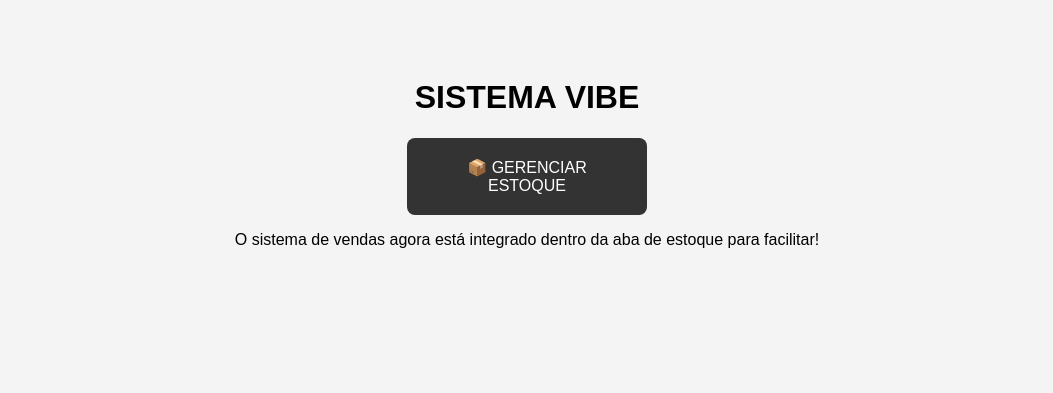
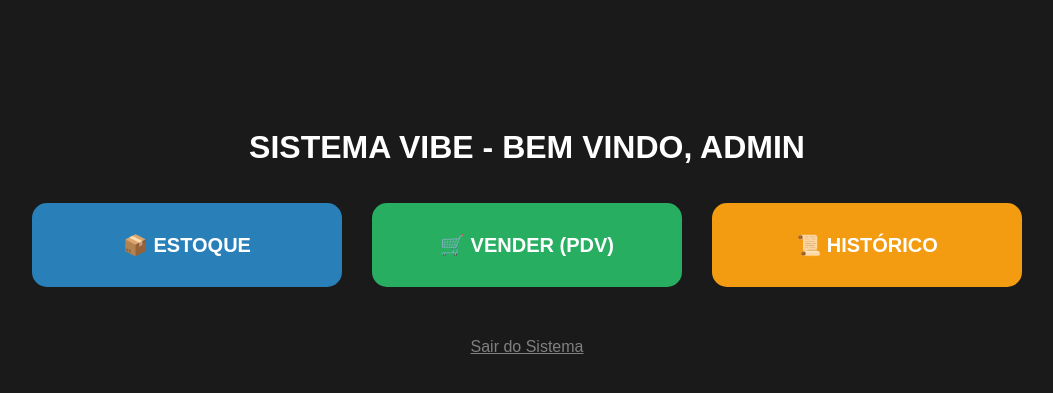
Before and after one commit to marcospb2016pb-eng/VIBE-SISTEMA, a Flask app: page / in a window 1280 px wide. Shown: the top 393 px of the page, without its empty margins (113-1166 px from the left). Run offline with Flask 3, Linux system fonts and the light colour scheme; the visitor is signed in with stand-in values (Sample User, id 1).

Commit message:
Revamp menu styling and user greeting

```diff
--- a/templates/menu.html
+++ b/templates/menu.html
@@ -3,14 +3,21 @@
 <head>
     <title>VIBE SISTEMA - MENU</title>
     <style>
-        body { font-family: Arial; text-align: center; background: #f4f4f4; padding-top: 50px; }
-        .menu-btn { display: block; width: 200px; margin: 10px auto; padding: 20px; background: #333; color: white; text-decoration: none; border-radius: 8px; }
-        .menu-btn:hover { background: #555; }
+        body { font-family: sans-serif; text-align: center; background: #1a1a1a; color: white; padding-top: 100px; }
+        .btn-menu { display: inline-block; width: 250px; padding: 30px; margin: 15px; border-radius: 15px; font-size: 20px; font-weight: bold; text-decoration: none; color: white; transition: 0.3s; }
+        .est { background: #2980b9; } .ven { background: #27ae60; } .his { background: #f39c12; }
+        .btn-menu:hover { transform: scale(1.1); filter: brightness(1.2); }
     </style>
 </head>
 <body>
-    <h1>SISTEMA VIBE</h1>
-    <a href="/estoque" class="menu-btn">📦 GERENCIAR ESTOQUE</a>
-    <p>O sistema de vendas agora está integrado dentro da aba de estoque para facilitar!</p>
+    <h1>SISTEMA VIBE - BEM VINDO, {{ user.upper() }}</h1>
+    <div style="display: flex; justify-content: center; flex-wrap: wrap;">
+        {% if user == 'admin' %}
+        <a href="/estoque_aba" target="_blank" class="btn-menu est">📦 ESTOQUE</a>
+        {% endif %}
+        <a href="/vendas_aba" target="_blank" class="btn-menu ven">🛒 VENDER (PDV)</a>
+        <a href="/historico_aba" target="_blank" class="btn-menu his">📜 HISTÓRICO</a>
+    </div>
+    <br><br><a href="/logout" style="color: grey;">Sair do Sistema</a>
 </body>
 </html>
```
